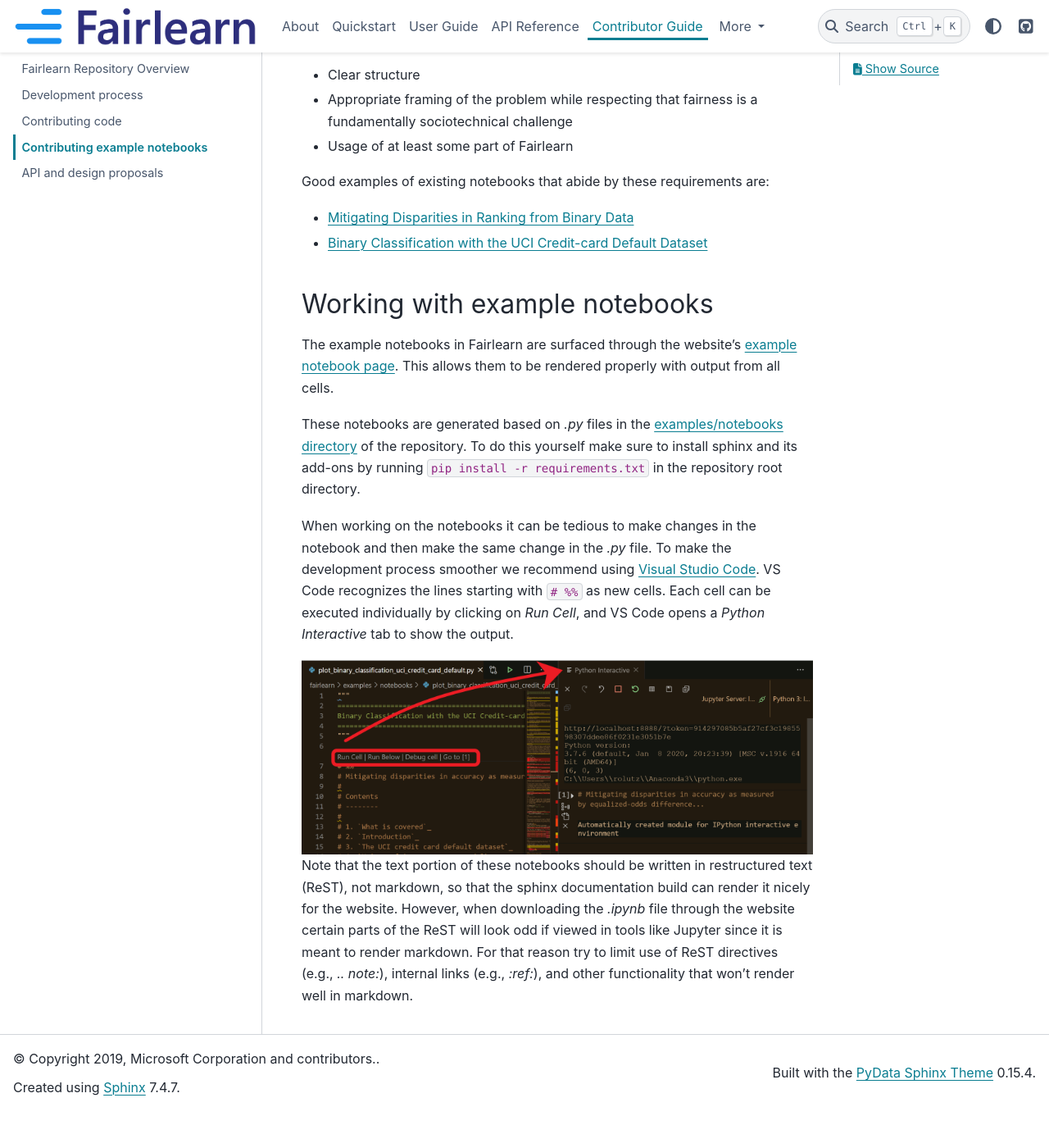
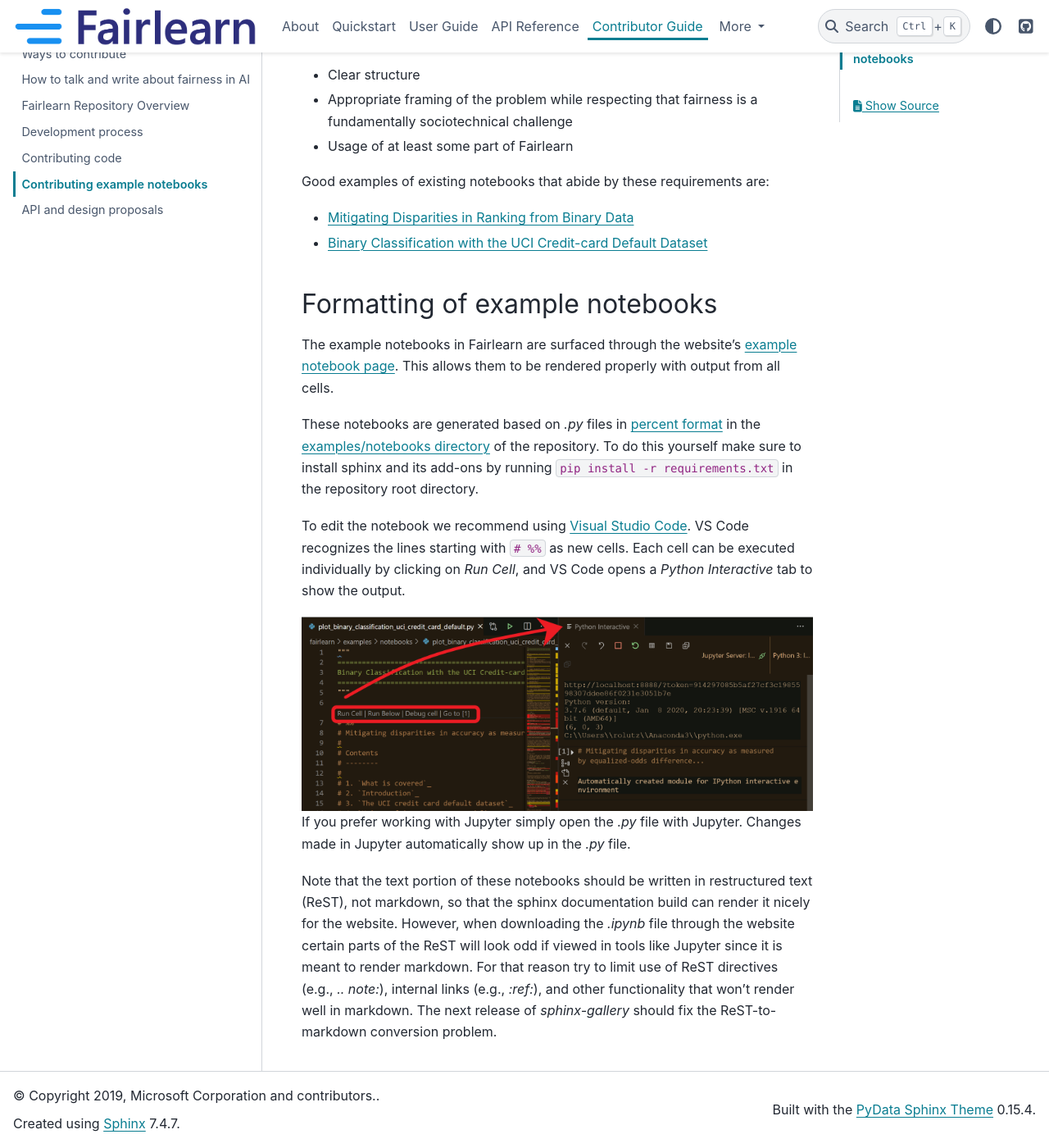
Before and after one commit to fairlearn/fairlearn, a Sphinx documentation site: the page built from docs/contributor_guide/contributing_example_notebooks.rst, in a window 1280 px wide and 1400 px high, scrolled down 275 px. Shown: the whole window at 82% size. Built offline with Sphinx 7.4.7 and the PyData theme 0.15.4, drawn with Linux system fonts in a browser that asks for light colours; pages that are not in the unit, such as notebooks, are missing from menus; before the commit the page ends 1630 px from its top, so only the background shows below that.

Commit message:
update based on feedback
Signed-off-by: Roman Lutz <rolutz@microsoft.com>

```diff
--- a/docs/contributor_guide/contributing_example_notebooks.rst
+++ b/docs/contributor_guide/contributing_example_notebooks.rst
@@ -17,8 +17,8 @@
 * `Mitigating Disparities in Ranking from Binary Data <https://github.com/fairlearn/fairlearn/blob/master/notebooks/Mitigating%20Disparities%20in%20Ranking%20from%20Binary%20Data.ipynb>`_
 * `Binary Classification with the UCI Credit-card Default Dataset <https://github.com/fairlearn/fairlearn/blob/master/notebooks/Binary%20Classification%20with%20the%20UCI%20Credit-card%20Default%20Dataset.ipynb>`_
 
-Working with example notebooks
-^^^^^^^^^^^^^^^^^^^^^^^^^^^^^^
+Formatting of example notebooks
+^^^^^^^^^^^^^^^^^^^^^^^^^^^^^^^
 
 The example notebooks in Fairlearn are surfaced through the website's
 `example notebook page <https://fairlearn.github.io/auto_examples/notebooks/index.html>`_.
@@ -28,21 +28,24 @@
 
     Rendering the Fairlearn dashboard is still an outstanding issue.
 
-These notebooks are generated based on `.py` files in the
+These notebooks are generated based on `.py` files in
+`percent format <https://jupytext.readthedocs.io/en/latest/formats.html#the-percent-format>`_
+in the
 `examples/notebooks directory <https://github.com/fairlearn/fairlearn/tree/master/examples/notebooks>`_
 of the repository. To do this yourself make sure to install sphinx and its
 add-ons by running :code:`pip install -r requirements.txt` in the repository
 root directory.
 
-When working on the notebooks it can be tedious to make changes in the
-notebook and then make the same change in the `.py` file. To make the
-development process smoother we recommend using
+To edit the notebook we recommend using
 `Visual Studio Code <https://code.visualstudio.com/docs/python/jupyter-support>`_.
 VS Code recognizes the lines starting with :code:`# %%` as new cells.
 Each cell can be executed individually by clicking on *Run Cell*, and VS Code
 opens a *Python Interactive* tab to show the output.
 
 .. image:: ../_static/images/vscode-jupyter.png
+
+If you prefer working with Jupyter simply open the `.py` file with Jupyter.
+Changes made in Jupyter automatically show up in the `.py` file.
 
 Note that the text portion of these notebooks should be written in
 restructured text (ReST), not markdown, so that the sphinx documentation build
@@ -51,3 +54,5 @@
 tools like Jupyter since it is meant to render markdown. For that reason try
 to limit use of ReST directives (e.g., `.. note:`), internal links
 (e.g., `:ref:`), and other functionality that won't render well in markdown.
+The next release of `sphinx-gallery` should fix the ReST-to-markdown
+conversion problem.
```
